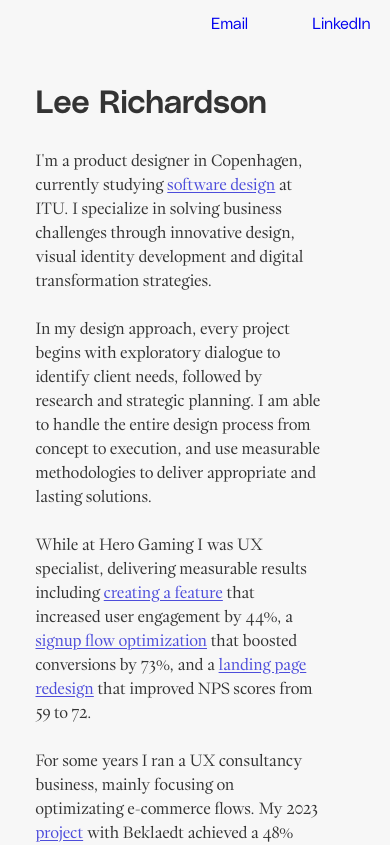
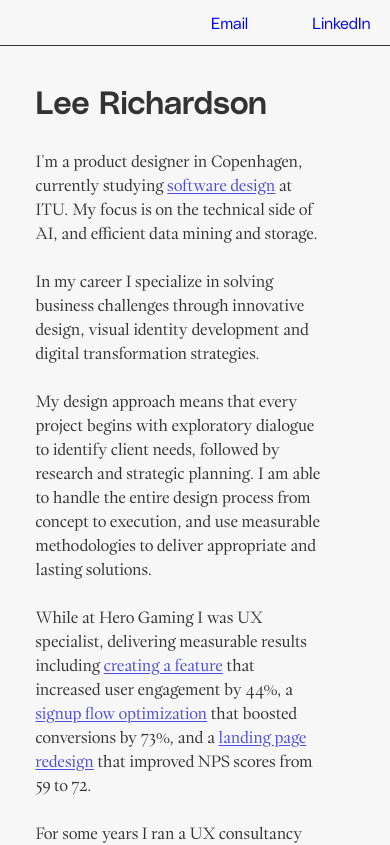
Before and after one commit to leer85/leer85.github.io, a Next.js app: page / in a window 390 px wide. Shown: the top 845 px of the page. Built offline with nearby package versions, Linux system fonts and the light colour scheme.

Commit message:
fix css nav, css modules and some text

```diff
--- a/app/globals.css
+++ b/app/globals.css
@@ -1,3 +1,5 @@
+/* globals.css */
+
 @font-face {
   font-family: 'Writer';
   src: url('/fonts/PPWriter-Book.ttf') format('opentype');
@@ -18,7 +20,6 @@
   letter-spacing: -0.035em;
 }
 
-
 * {
   margin: 0;
   padding: 0;
@@ -31,19 +32,7 @@ body {
   color: #333;
 }
 
-.navigation {
-  padding: 3% 5%;
-  position: sticky;
-  top: 0;
-}
-
-.navigation ul {
-  list-style: none;
-  display: flex;
-  gap: 4rem;
-  justify-content: flex-end;
-}
-
+/* These styles are for the Navbar component, which is a global component, so they belong here. */
 .navLink {
   text-decoration: none;
   font-family: 'PolyS';
@@ -58,44 +47,3 @@ body {
   text-decoration: underline;
   text-underline-offset: 2px;
 }
-
-.container {
-  max-width: 90%;
-  margin: 0 auto;
-  padding: 1rem;
-}
-
-.grid {
-  margin-bottom: 3rem;
-}
-
-.grid h1 {
-  font-size: 3rem;
-  font-weight: 700;
-  line-height: 1.2;
-}
-
-.textGrid {
-  max-width: 70%;
-}
-
-.textGrid p {
-  font-size: 1.25rem;
-  line-height: 1.8;
-  margin-bottom: 1.5rem;
-}
-
-/* Mobile */
-@media (max-width: 768px) {
-  .grid h1 {
-    font-size: 2rem;
-  }
-
-  .textGrid p {
-    font-size: 1rem;
-  }
-
-  .container {
-    padding: 2rem 1rem;
-  }
-}
--- a/app/navbar.js
+++ b/app/navbar.js
@@ -1,8 +1,9 @@
 'use client';
+import styles from './navbar.module.css';
 
 const Navbar = () => {
   return (
-    <nav className="navigation">
+   <nav className={styles.navigation}>
       <ul>
         <li><a className="navLink" href="mailto:hej@leerichardson.dk">Email</a></li>
         <li><a className="navLink" href="http://www.linkedin.com/in/lee-richardson-ux-designer">LinkedIn</a></li>
--- /dev/null
+++ b/app/navbar.module.css
@@ -0,0 +1,21 @@
+/* components/navbar.module.css */
+.navigation {
+  padding: 3% 5%;
+  position: sticky;
+  top: 0;
+}
+
+.navigation ul {
+  list-style: none;
+  display: flex;
+  gap: 4rem;
+  justify-content: flex-end;
+}
+
+/* Mobile styles for the Navbar */
+@media (max-width: 768px) {
+  .navigation {
+    background: #F7F7F7;
+    border-bottom: 0.2px solid #333;
+  }
+}
--- a/app/page.js
+++ b/app/page.js
@@ -1,5 +1,4 @@
 import styles from "./page.module.css";
-
 export default function Home() {
   return (
     <div className={styles.container}>
@@ -8,9 +7,10 @@ export default function Home() {
       </div>
 
       <div className={styles.textGrid}>
-        <p>I'm a product designer in Copenhagen, currently studying <span className="bodyLink"><a href="https://en.itu.dk/Programmes/MSc-Programmes/Software-Design">software design</a></span> at ITU. I specialize in solving business challenges through innovative design, visual identity development and digital transformation strategies.</p>
+        <p>I'm a product designer in Copenhagen, currently studying <span className="bodyLink"><a href="https://en.itu.dk/Programmes/MSc-Programmes/Software-Design">software design</a></span> at ITU. My focus is on the technical side of AI, and efficient data mining and storage.</p>
+        <p>In my career I specialize in solving business challenges through innovative design, visual identity development and digital transformation strategies.</p>
 
-        <p>In my design approach, every project begins with exploratory dialogue to identify client needs, followed by research and strategic planning. I am able to handle the entire design process from concept to execution, and use measurable methodologies to deliver appropriate and lasting solutions.</p>
+        <p>My design approach means that every project begins with exploratory dialogue to identify client needs, followed by research and strategic planning. I am able to handle the entire design process from concept to execution, and use measurable methodologies to deliver appropriate and lasting solutions.</p>
 
         <p>While at Hero Gaming I was UX specialist, delivering measurable results including <span className="bodyLink"><a href="https://www.figma.com/proto/pmOcYC7bkDepWrFEfW9GeE/cv-2025?node-id=96-132&t=a62Y9FN6FSQqTJpU-1">creating a feature</a></span> that increased user engagement by 44%, a <span className="bodyLink"><a href="https://www.figma.com/proto/pmOcYC7bkDepWrFEfW9GeE/cv-2025?node-id=70-403&t=a62Y9FN6FSQqTJpU-1">signup flow optimization</a></span> that boosted conversions by 73%, and a <span className="bodyLink"><a href="https://www.figma.com/proto/pmOcYC7bkDepWrFEfW9GeE/cv-2025?node-id=98-96&t=oGMLAQElPD725VVE-1">landing page redesign</a></span> that improved NPS scores from 59 to 72.</p>
 
--- a/app/page.module.css
+++ b/app/page.module.css
@@ -1,3 +1,5 @@
+/* page.module.css */
+
 .container {
   max-width: 90%;
   margin: 0 auto;
@@ -27,28 +29,23 @@
 
 /* Mobile */
 @media (max-width: 768px) {
+  .container {
+    max-width: 90%;
+    margin: 0 auto;
+    padding: 2rem 1rem; /* Combined rules */
+  }
+
   .grid h1 {
     font-size: 2rem;
     margin-bottom: 1.6rem;
   }
 
-  .navigation {
-  background: #F7F7F7;
-  border-bottom: 0.2px solid #333;
+  .textGrid {
+    max-width: 90%;
+    margin-bottom: 10rem;
   }
 
-
-.textGrid {
-  max-width: 90%;
-  margin-bottom: 10rem;
-}
-
-
   .textGrid p {
-    font-size: 1rem;
-  }
-
-  .container {
-    padding: 2rem 1rem;
+    font-size: 1rem; /* This is where your mobile size should be */
   }
 }
```
